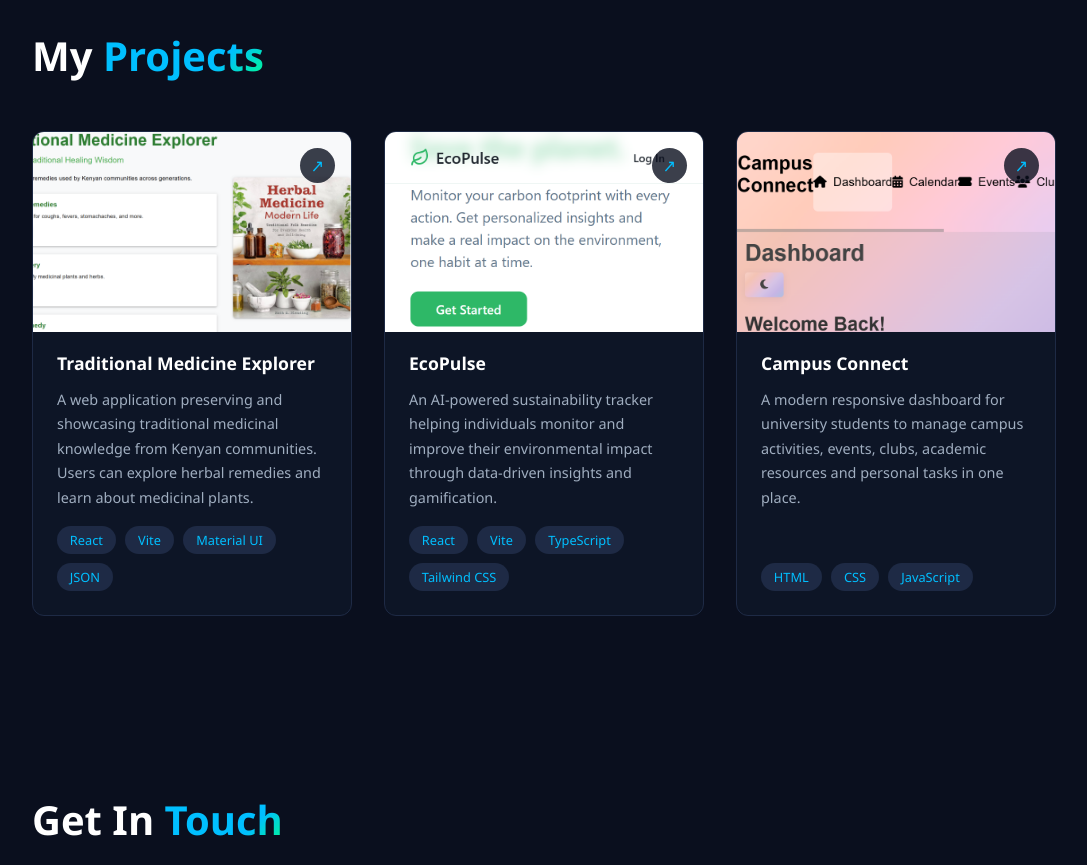
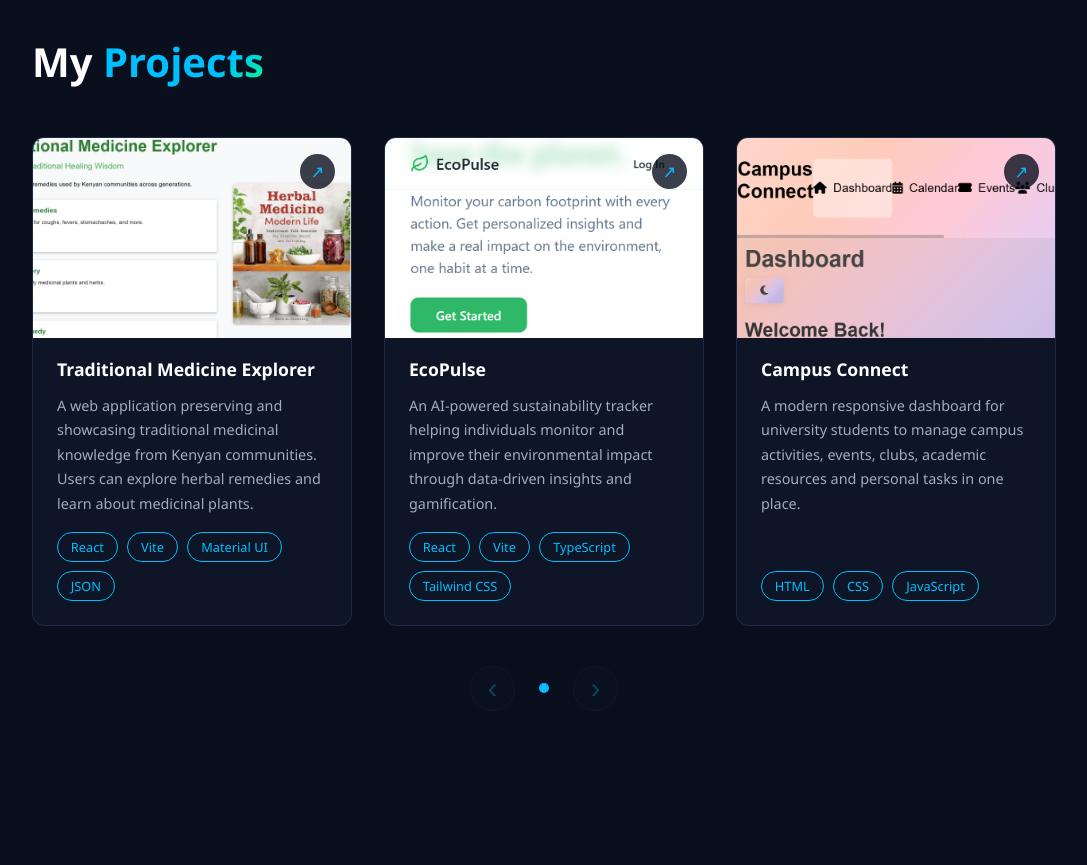
Before and after one commit to TechyShie/SusanWanjiruPortfolio, a React (Vite) app: page / in a window 1280 px wide. Shown: the part 1920-2785 px from the top of the page, without its empty margins (96-1183 px from the left). Built offline with nearby package versions, Linux system fonts and the light colour scheme.

Commit message:
Add dark/light mode, fix contact colors and projects pagination

```diff
--- a/src/App.jsx
+++ b/src/App.jsx
@@ -1,4 +1,4 @@
-  import React from "react";
+import React, { useState, useEffect } from "react";
 import Navbar from "./components/Navbar"
 import Hero from "./components/Hero"
 import About from "./components/About";
@@ -8,26 +8,28 @@
 import Footer from "./components/Footer"
 
 function App(){
+    const [darkMode, setDarkMode] = useState(true)
+
+    useEffect(() => {
+        document.body.className = darkMode ? 'dark' : 'light'
+    }, [darkMode])
+
+    const toggleMode = () => {
+        setDarkMode(!darkMode)
+    }
+
     return (
         <>
-
-        <Navbar />
-
+            <Navbar darkMode={darkMode} toggleMode={toggleMode} />
             <main>
-          <Hero />
+                <Hero darkmode={darkMode} />
                 <About />
                 <Skills />
                 <Projects />
                 <Contact />
-
-
-
             </main>
-
             <Footer />
-
         </>
-
     );
 }
 
--- a/src/components/About.css
+++ b/src/components/About.css
@@ -51,7 +51,7 @@
 .about-title {
     font-size: 2.5rem;
     font-weight: 700;
-    color: #ffffff;
+    color: var(--text-primary);
     margin-bottom: 1.5rem;
 }
 
@@ -63,7 +63,7 @@
 }
 
 .about-bio {
-    color: #a0aec0;
+    color: var(--text-secondary);
     line-height: 1.8;
     max-width: 600px;
     margin-bottom: 3rem;
@@ -84,7 +84,7 @@
 }
 
 .stat p {
-    color: #a0aec0;
+    color: var(--text-secondary);
     font-size: 0.9rem;
     margin-top: 0.3rem;
 }
--- a/src/components/Footer.css
+++ b/src/components/Footer.css
@@ -3,7 +3,7 @@
     justify-content: space-between;
     align-items: center;
     padding: 1.5rem 10%;
-    border-top: 1px solid #1e2a45;
+    border-top: 1px solid var(--border-color);
 }
 
 .footer-logo {
@@ -16,7 +16,7 @@
 }
 
 .footer-copy {
-    color: #a0aec0;
+    color: var(--ext-secondary);
     font-size: 0.9rem;
 }
 
--- a/src/components/Hero.css
+++ b/src/components/Hero.css
@@ -158,3 +158,34 @@
         display: none;
     }
 }
+
+.hero-description {
+    font-size: 1rem;
+    color: var(--text-secondary);
+    max-width: 500px;
+    line-height: 1.7;
+    margin-bottom: 1rem;
+}
+
+.btn-outline {
+    padding: 0.8rem 2rem;
+    border-radius: 25px;
+    border: 2px solid #00bfff;
+    background: transparent;
+    color: var(--text-primary);
+    font-weight: 600;
+    cursor: pointer;
+    font-size: 1rem;
+    display: inline-block;
+    text-decoration: none;
+}
+
+.hero-image {
+    width: 900px;
+    height: 900px;
+    max-width: 100%;
+    max-height: 100%;
+    object-fit: contain;
+    mix-blend-mode: lighten;
+    transform: translate(-70px, -90px);
+}
--- a/src/components/Navbar.jsx
+++ b/src/components/Navbar.jsx
@@ -1,8 +1,9 @@
 import "./Navbar.css"
 import { useState } from 'react'
 import { FaBars, FaTimes } from 'react-icons/fa'
+import { MdLightMode, MdDarkMode } from 'react-icons/md'
 
-function Navbar() {
+function Navbar({ darkMode, toggleMode }) {
   const [menuOpen, setMenuOpen] = useState(false)
 
   const toggleMenu = () => {
@@ -26,8 +27,14 @@ function Navbar() {
         <li><a href="#contact" onClick={closeMenu}>Contact</a></li>
       </ul>
 
-      <div className="hamburger" onClick={toggleMenu}>
-        {menuOpen ? <FaTimes /> : <FaBars />}
+      <div className="navbar-actions">
+        <button className="theme-toggle" onClick={toggleMode}>
+          {darkMode ? <MdLightMode /> : <MdDarkMode />}
+        </button>
+
+        <div className="hamburger" onClick={toggleMenu}>
+          {menuOpen ? <FaTimes /> : <FaBars />}
+        </div>
       </div>
 
     </nav>
--- a/src/components/Projects.css
+++ b/src/components/Projects.css
@@ -6,7 +6,7 @@
 .projects-title {
     font-size: 2.5rem;
     font-weight: 700;
-    color: #ffffff;
+    color: var(--text-primary);
     margin-bottom: 3rem;
 }
 
@@ -17,39 +17,19 @@
     background-clip: text;
 }
 
-.projects-scroll {
+.projects-grid {
     display: grid;
     grid-template-columns: repeat(3, 1fr);
     gap: 2rem;
-    overflow-x: auto;
-    padding-bottom: 1rem;
-    scroll-snap-type: x mandatory;
-    scrollbar-width: thin;
-    scrollbar-color: #00bfff #1e2a45;
-}
-
-.projects-scroll::-webkit-scrollbar {
-    height: 6px;
-}
-
-.projects-scroll::-webkit-scrollbar-track {
-    background: #1e2a45;
-    border-radius: 3px;
-}
-
-.projects-scroll::-webkit-scrollbar-thumb {
-    background: #00bfff;
-    border-radius: 3px;
 }
 
 .project-card {
-    background-color: #0d1526;
-    border: 1px solid #1e2a45;
+    background-color: var(--bg-card);
+    border: 1px solid var(--border-color);
     border-radius: 12px;
     overflow: hidden;
     display: flex;
     flex-direction: column;
-    scroll-snap-align: start;
     transition: transform 0.3s ease, border-color 0.3s ease;
 }
 
@@ -105,13 +85,13 @@
 }
 
 .project-info h3 {
-    color: #ffffff;
+    color: var(--text-primary);
     font-size: 1.1rem;
     margin-bottom: 0.8rem;
 }
 
 .project-info p {
-    color: #a0aec0;
+    color: var(--text-secondary);
     line-height: 1.7;
     font-size: 0.9rem;
 }
@@ -124,11 +104,65 @@
 }
 
 .tech-tag {
-    background-color: #1e2a45;
+    background-color: var(--bg-secondary);
     color: #00bfff;
+    border: 1px solid #00bfff;
     padding: 0.3rem 0.8rem;
     border-radius: 20px;
     font-size: 0.8rem;
+}
+
+.projects-nav {
+    display: flex;
+    justify-content: center;
+    align-items: center;
+    gap: 1.5rem;
+    margin-top: 2.5rem;
+}
+
+.nav-btn {
+    background-color: var(--bg-card);
+    border: 1px solid var(--border-color);
+    color: #00bfff;
+    width: 45px;
+    height: 45px;
+    border-radius: 50%;
+    font-size: 1.8rem;
+    cursor: pointer;
+    display: flex;
+    align-items: center;
+    justify-content: center;
+    transition: all 0.3s ease;
+}
+
+.nav-btn:hover:not(:disabled) {
+    background-color: #00bfff;
+    color: #0a0f1e;
+    border-color: #00bfff;
+}
+
+.nav-btn:disabled {
+    opacity: 0.3;
+    cursor: not-allowed;
+}
+
+.nav-dots {
+    display: flex;
+    gap: 0.6rem;
+}
+
+.dot {
+    width: 10px;
+    height: 10px;
+    border-radius: 50%;
+    border: none;
+    background-color: var(--border-color);
+    cursor: pointer;
+    transition: background-color 0.3s ease;
+}
+
+.dot.active {
+    background-color: #00bfff;
 }
 
 @media (max-width: 768px) {
@@ -136,15 +170,7 @@
         padding: 3rem 5%;
     }
 
-    .projects-scroll {
+    .projects-grid {
         grid-template-columns: 1fr;
-        overflow-x: auto;
-        display: flex;
-        scroll-snap-type: x mandatory;
-    }
-
-    .project-card {
-        min-width: 85vw;
-        scroll-snap-align: center;
     }
 }
--- a/src/components/Projects.jsx
+++ b/src/components/Projects.jsx
@@ -1,9 +1,13 @@
 import './Projects.css'
+import { useState } from 'react'
 import ecopulse from '../assets/eco_pulse_ss.png'
 import campus from '../assets/campus_connect_ss.png'
 import medicine from '../assets/medicine_explorer_ss.png'
 
 function Projects() {
+  const [currentPage, setCurrentPage] = useState(0)
+  const projectsPerPage = 3
+
   const projects = [
     {
       name: "Traditional Medicine Explorer",
@@ -28,13 +32,22 @@ function Projects() {
     }
   ]
 
+  const totalPages = Math.ceil(projects.length / projectsPerPage)
+  const currentProjects = projects.slice(
+    currentPage * projectsPerPage,
+    (currentPage + 1) * projectsPerPage
+  )
+
+  const prev = () => setCurrentPage(p => Math.max(0, p - 1))
+  const next = () => setCurrentPage(p => Math.min(totalPages - 1, p + 1))
+
   return (
     <section className="projects" id="projects">
 
       <h2 className="projects-title">My <span>Projects</span></h2>
 
-      <div className="projects-scroll">
-        {projects.map((project) => (
+      <div className="projects-grid">
+        {currentProjects.map((project) => (
           <div className="project-card" key={project.name}>
 
             <div className="project-image">
@@ -62,6 +75,32 @@ function Projects() {
         ))}
       </div>
 
+      <div className="projects-nav">
+        <button
+          className="nav-btn"
+          onClick={prev}
+          disabled={currentPage === 0}>
+          ‹
+        </button>
+
+        <div className="nav-dots">
+          {Array.from({ length: totalPages }).map((_, index) => (
+            <button
+              key={index}
+              className={`dot ${index === currentPage ? 'active' : ''}`}
+              onClick={() => setCurrentPage(index)}
+            />
+          ))}
+        </div>
+
+        <button
+          className="nav-btn"
+          onClick={next}
+          disabled={currentPage === totalPages - 1}>
+          ›
+        </button>
+      </div>
+
     </section>
   )
 }
--- a/src/components/Skills.css
+++ b/src/components/Skills.css
@@ -6,7 +6,7 @@
 .skills-title {
     font-size: 2.5rem;
     font-weight: 700;
-    color: #ffffff;
+    color: var(--text-primary);
     margin-bottom: 3rem;
 }
 
@@ -24,14 +24,14 @@
 }
 
 .skill-card {
-    background-color: #0d1526;
-    border: 1px solid #1e2a45;
+    background-color: var(--bg-card);
+    border: 1px solid var(--border-color);
     border-radius: 12px;
     padding: 2rem;
 }
 
 .skill-card h3 {
-    color: #ffffff;
+    color: var(--text-primary);
     font-size: 1.2rem;
     margin-bottom: 1.2rem;
 }
@@ -43,8 +43,9 @@
 }
 
 .tag {
-    background-color: #1e2a45;
+    background-color: var(--bg-secondary);
     color: #00bfff;
+    border: 1px solid #00bfff;
     padding: 0.4rem 1rem;
     border-radius: 20px;
     font-size: 0.85rem;
--- a/src/index.css
+++ b/src/index.css
@@ -1,16 +1,39 @@
-/* index.css */
-
 * {
-  margin: 0;
-  padding: 0;
-  box-sizing: border-box;
+    margin: 0;
+    padding: 0;
+    box-sizing: border-box;
 }
 
 body {
-  background-color: #0a0f1e;
-  color: #ffffff;
-  font-family: 'Segoe UI', Tahoma, Geneva, Verdana, sans-serif;
+    font-family: 'Segoe UI', Tahoma, Geneva, Verdana, sans-serif;
+    transition: background-color 0.3s ease, color 0.3s ease;
 }
+
+body.dark {
+    --bg-primary: #0a0f1e;
+    --bg-secondary: #0d1526;
+    --bg-card: #0d1526;
+    --border-color: #1e2a45;
+    --text-primary: #ffffff;
+    --text-secondary: #a0aec0;
+    --navbar-bg: rgba(10, 15, 30, 0.9);
+    background-color: var(--bg-primary);
+    color: var(--text-primary);
+}
+
+body.light {
+    --bg-primary: #f0f4f8;
+    --bg-secondary: #ffffff;
+    --bg-card: #ffffff;
+    --border-color: #e2e8f0;
+    --text-primary: #0a0f1e;
+    --text-secondary: #4a5568;
+    --navbar-bg: rgba(240, 244, 248, 0.9);
+    --heading-color: #0a0f1e;
+    background-color: var(--bg-primary);
+    color: var(--text-primary);
+}
+
 
 html {
     scroll-behavior: smooth;
```
Also changed, not shown: src/components/Contact.css (+23 -9 lines), src/components/Hero.jsx (+11 -7 lines), src/components/Navbar.css (+27 -5 lines). Lines whose indentation alone changed are shown as unchanged.
